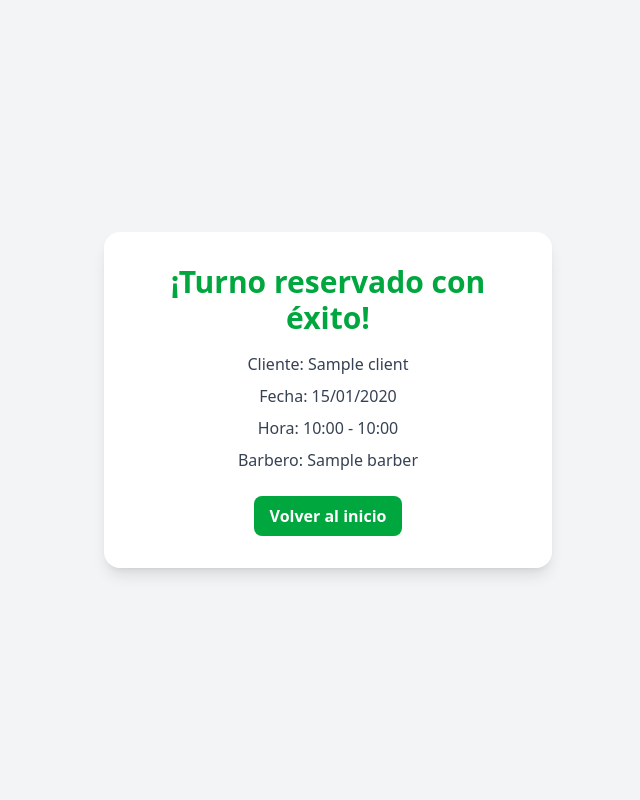
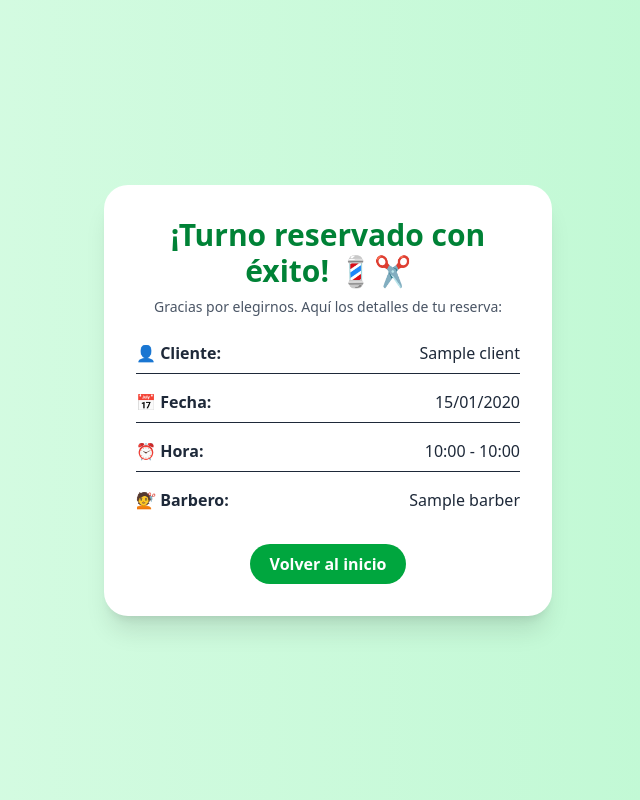
Before and after one commit to ulysses-ck/ifts-pp4-proyecto-integrador, a Django app: page /client/confirmacion/1/ in a window 1280 px wide. Shown: the whole page, without its empty margins (312-952 px from the left). Run offline with Django 5.2, Linux system fonts and the light colour scheme; tables that the repository leaves empty hold one stand-in row (values such as "Sample post"); style sheets or scripts are compiled from the project's sources; some libraries are stand-ins or nearby versions.

Commit message:
MejoraMensajeConfirmacion2

```diff
--- a/apps/client/templates/success.html
+++ b/apps/client/templates/success.html
@@ -2,29 +2,54 @@
 <html lang="es">
 <head>
     {% load static %}
-    <meta charset="UTF-8">
-    <meta name="viewport" content="width=device-width, initial-scale=1.0">
-    <title>Turno Reservado</title>
-    <link rel="stylesheet" href="{% static 'dist/output.css' %}">
+    <meta charset="UTF-8" />
+    <meta name="viewport" content="width=device-width, initial-scale=1" />
+    <title>Turno Confirmado</title>
+    <link rel="stylesheet" href="{% static 'dist/output.css' %}" />
 </head>
-<body class="bg-gray-100 min-h-screen flex items-center justify-center">
-    <div class="bg-white p-8 rounded-2xl shadow-lg text-center max-w-md w-full">
-        <h1 class="text-3xl font-bold text-green-600 mb-4">¡Turno reservado con éxito!</h1>
-        <p class="text-gray-700 mb-2">
-            Cliente: <span class="font-medium">{{ turno.client.name }}</span>
-        </p>
-        <p class="text-gray-700 mb-2">
-            Fecha: <span class="font-medium">{{ turno.date|date:"d/m/Y" }}</span>
-        </p>
-        <p class="text-gray-700 mb-2">
-            Hora: <span class="font-medium">{{ turno.time_slot.start_time|time:"H:i" }} - {{ turno.time_slot.end_time|time:"H:i" }}</span>
-        </p>
-        <p class="text-gray-700 mb-6">
-            Barbero: <span class="font-medium">{{ turno.barber.name }}</span>
-        </p>
-        <a href="/" class="inline-block bg-green-600 hover:bg-green-700 text-white font-semibold py-2 px-4 rounded-lg transition">
-            Volver al inicio
-        </a>
+<body class="bg-gradient-to-r from-green-100 to-green-200 min-h-screen flex items-center justify-center">
+
+    <div class="bg-white shadow-xl rounded-3xl p-8 w-full max-w-md animate-fade-in">
+        <div class="text-center mb-6">
+            <h1 class="text-3xl font-bold text-green-700 mb-2">¡Turno reservado con éxito! 💈✂️</h1>
+            <p class="text-gray-600 text-sm">Gracias por elegirnos. Aquí los detalles de tu reserva:</p>
+        </div>
+
+        <div class="space-y-4 text-gray-800 text-base">
+            <div class="flex justify-between border-b pb-2">
+                <span class="font-semibold">👤 Cliente:</span>
+                <span>{{ turno.client.name }}</span>
+            </div>
+            <div class="flex justify-between border-b pb-2">
+                <span class="font-semibold">📅 Fecha:</span>
+                <span>{{ turno.date|date:"d/m/Y" }}</span>
+            </div>
+            <div class="flex justify-between border-b pb-2">
+                <span class="font-semibold">⏰ Hora:</span>
+                <span>{{ turno.time_slot.start_time|time:"H:i" }} - {{ turno.time_slot.end_time|time:"H:i" }}</span>
+            </div>
+            <div class="flex justify-between">
+                <span class="font-semibold">💇 Barbero:</span>
+                <span>{{ turno.barber.name }}</span>
+            </div>
+        </div>
+
+        <div class="mt-8 text-center">
+            <a href="/" class="inline-block bg-green-600 hover:bg-green-700 text-white font-semibold py-2 px-5 rounded-full transition duration-300">
+                Volver al inicio
+            </a>
+        </div>
     </div>
+
+    <style>
+        @keyframes fade-in {
+            from { opacity: 0; transform: translateY(10px); }
+            to { opacity: 1; transform: translateY(0); }
+        }
+        .animate-fade-in {
+            animation: fade-in 0.5s ease-out;
+        }
+    </style>
+
 </body>
 </html>
```
